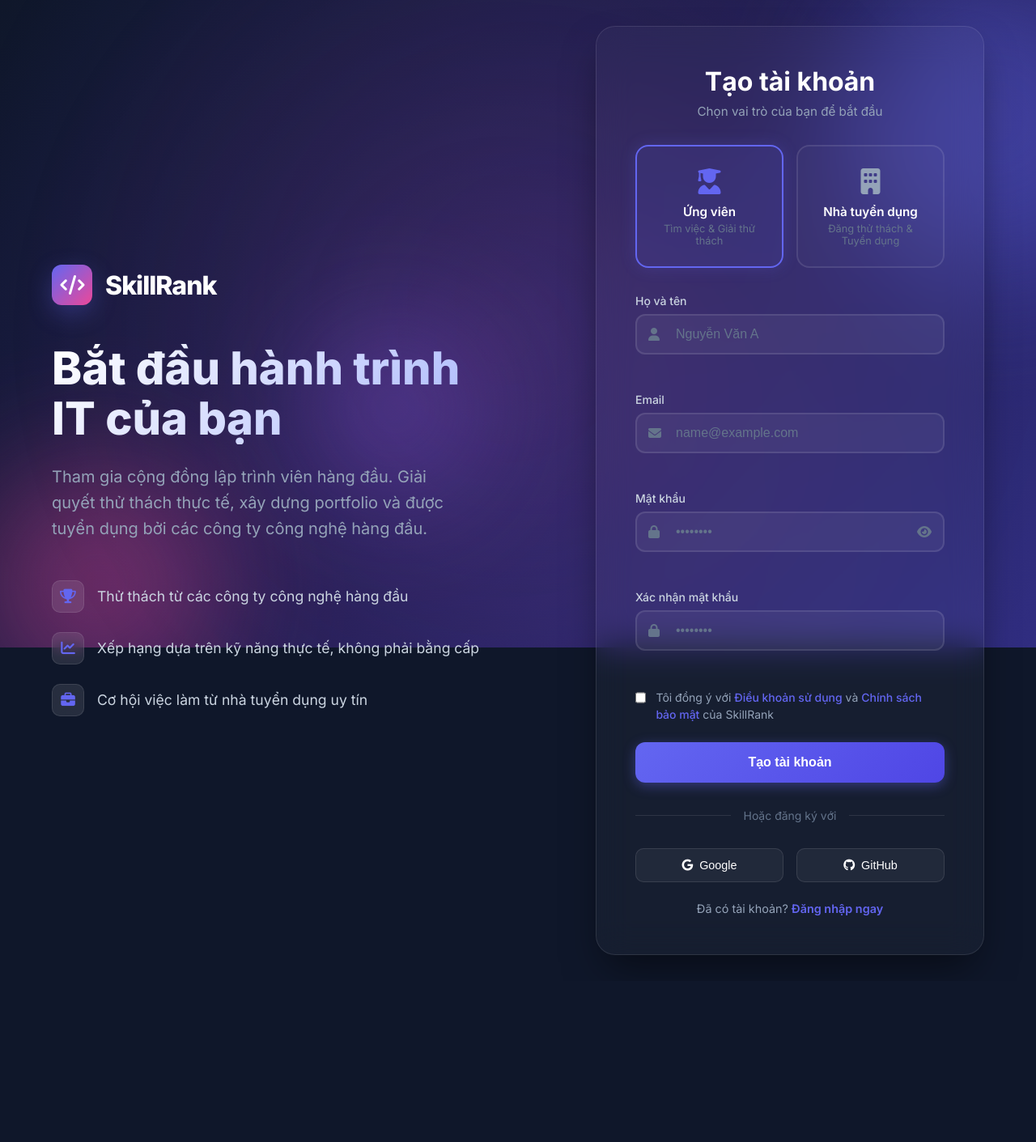
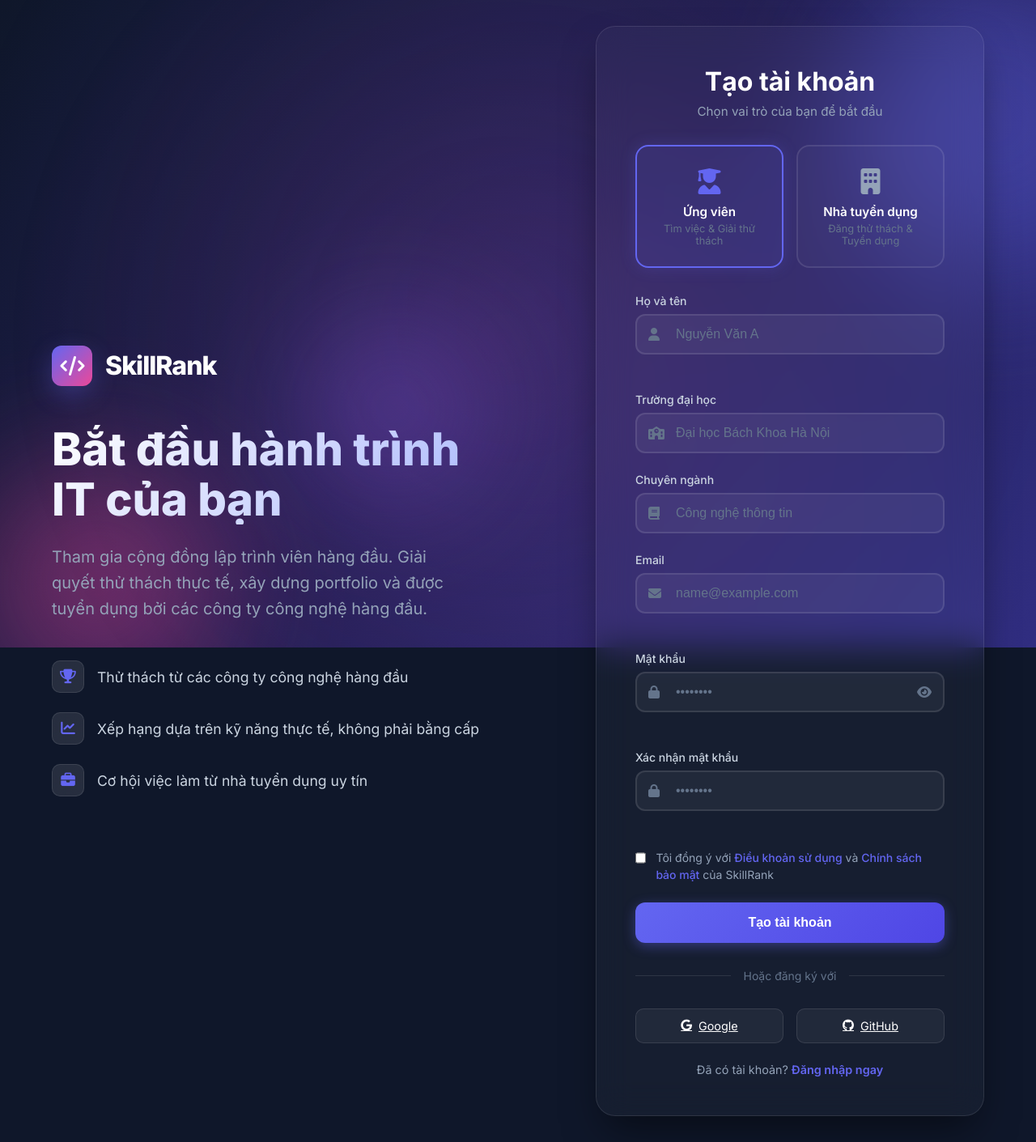
Before and after one commit to tuananh020400/skillrank, a Django app: page /register/ in a window 1280 px wide. Shown: the whole page at 81% size. Before the commit the page ends 1188 px from the top, so only its background shows below. Run offline with Django 4.2, Linux system fonts and the light colour scheme.

Commit message:
register for candidate ok

```diff
--- a/skillrank/apps/core/urls.py
+++ b/skillrank/apps/core/urls.py
@@ -5,4 +5,5 @@ urlpatterns = [
     path('', views.home, name='home'),
     path('login/', views.login_view, name='login'),
     path('register/', views.register_view, name='register'),
+    path('check-email/', views.check_email, name='check_email'),
 ]
--- a/skillrank/apps/core/views.py
+++ b/skillrank/apps/core/views.py
@@ -1,11 +1,60 @@
-from django.shortcuts import render
+from django.shortcuts import render, redirect
+from .models import Candidate, Company
+from django.contrib.auth.hashers import check_password, make_password
+from django.contrib import messages
+from django.http import JsonResponse
 
 # Create your views here.
 def home(request):
     return render(request, 'core/home.html')
 
 def login_view(request):
+    print("Login view accessed")
+    if request.method == 'POST':
+        id = request.POST.get('id')
+        email = request.POST.get('email')
+        password = request.POST.get('password')
+
+        print("Received login data - Email:", email, "Password:", password)
+        try:
+            candidate = Candidate.objects.get(email=email)
+            if check_password(password, candidate.password):
+                print("Login successful for email:", email)
+            else:
+                print("Invalid password for email:", email)
+                messages.error(request, 'Tài khoản hoặc mật khẩu không đúng')
+                return render(request, 'core/login.html', {'error': 'Tài khoản hoặc mật khẩu không đúng'})
+            return redirect('home')
+        except Candidate.DoesNotExist:
+            print("No candidate found with email:", email)
+            messages.error(request, 'Tài khoản hoặc mật khẩu không đúng')
+            return render(request, 'core/login.html', {'error': 'Tài khoản hoặc mật khẩu không đúng'})
     return render(request, 'core/login.html')
 
 def register_view(request):
-    return render(request, 'core/register.html')
+    if request.method == 'POST':
+        name = request.POST.get('fullName')
+        university = request.POST.get('university')
+        major = request.POST.get('major')
+        email = request.POST.get('email')
+        phone_number = request.POST.get('phone_number')
+        password = make_password(request.POST.get('password'))
+
+        print("Received registration data - Name:", name, "University:", university, "Major:", major, "Email:", email, "Phone Number:", phone_number)
+
+        if Candidate.objects.filter(email=email).exists() or Company.objects.filter(email=email).exists():
+            print("Email already exists:", email)
+            return render(request, 'core/register.html', {'error': 'Email already exists'})
+
+        candidate = Candidate(name=name, university=university, major=major, email=email, phone_number=phone_number, password=password)
+        candidate.save()
+        print("Candidate registered successfully with email:", email)
+        return redirect('login')
+    else:
+        return render(request, 'core/register.html')
+
+def check_email(request):
+    email = request.GET.get('email')
+    exists = Candidate.objects.filter(email=email).exists() or Company.objects.filter(email=email).exists()
+    print("Checking email:", email, "Exists:", exists)
+    return JsonResponse({'exists': exists})
--- a/skillrank/templates/core/register.html
+++ b/skillrank/templates/core/register.html
@@ -780,7 +780,15 @@
                 <p>Chọn vai trò của bạn để bắt đầu</p>
             </div>
 
-            <form id="registerForm">
+            <form id="registerForm" action="{% url 'register' %}" method="POST">
+                {% csrf_token %}
+                {% if messages %}
+                    {% for message in messages %}
+                        <div class="p-3 rounded-lg {% if message.tags == 'error' %}bg-red-100 text-red-700{% else %}bg-green-100 text-green-700{% endif %}">
+                            {{ message }}
+                        </div>
+                    {% endfor %}
+                {% endif %}
                 <!-- Role Selection -->
                 <div class="role-selector">
                     <label class="role-option">
@@ -805,16 +813,93 @@
                     </label>
                 </div>
 
+                <!-- Candidate Fields -->
+                <div id="candidateFields">
                     <!-- Full Name -->
                     <div class="form-group">
                         <label class="form-label">Họ và tên</label>
                         <div class="input-wrapper">
                             <i class="fas fa-user input-icon"></i>
-                        <input type="text" class="form-input" id="fullName" placeholder="Nguyễn Văn A" required>
+                            <input type="text" class="form-input" id="fullName" name="fullName" placeholder="Nguyễn Văn A">
                         </div>
                         <div class="validation-hint" id="nameHint">
                             <i class="fas fa-info-circle"></i>
                             <span>Tên phải có ít nhất 2 ký tự</span>
+                        </div>
+                    </div>
+
+                    <!-- University -->
+                    <div class="form-group">
+                        <label class="form-label">Trường đại học</label>
+                        <div class="input-wrapper">
+                            <i class="fas fa-school input-icon"></i>
+                            <input type="text" class="form-input" id="university" name="university" placeholder="Đại học Bách Khoa Hà Nội">
+                        </div>
+                    </div>
+
+                    <!-- Major -->
+                    <div class="form-group">
+                        <label class="form-label">Chuyên ngành</label>
+                        <div class="input-wrapper">
+                            <i class="fas fa-book input-icon"></i>
+                            <input type="text" class="form-input" id="major" name="major" placeholder="Công nghệ thông tin">
+                        </div>
+                    </div>
+                </div>
+
+                <!-- Company Fields -->
+                <div id="companyFields" style="display: none;">
+                    <!-- Company Name -->
+                    <div class="form-group">
+                        <label class="form-label">Tên công ty</label>
+                        <div class="input-wrapper">
+                            <i class="fas fa-building input-icon"></i>
+                            <input type="text" class="form-input" id="companyName" name="companyName" placeholder="Công ty TNHH ABC">
+                        </div>
+                        <div class="validation-hint" id="companyNameHint">
+                            <i class="fas fa-info-circle"></i>
+                            <span>Vui lòng nhập tên công ty</span>
+                        </div>
+                    </div>
+
+                    <!-- Industry -->
+                    <div class="form-group">
+                        <label class="form-label">Lĩnh vực</label>
+                        <div class="input-wrapper">
+                            <i class="fas fa-industry input-icon"></i>
+                            <input type="text" class="form-input" id="industry" name="industry" placeholder="Công nghệ, Fintech, v.v.">
+                        </div>
+                    </div>
+
+                    <!-- Tax Code -->
+                    <div class="form-group">
+                        <label class="form-label">Mã số thuế</label>
+                        <div class="input-wrapper">
+                            <i class="fas fa-file-invoice input-icon"></i>
+                            <input type="text" class="form-input" id="taxCode" name="taxCode" placeholder="0123456789">
+                        </div>
+                        <div class="validation-hint" id="taxCodeHint">
+                            <i class="fas fa-info-circle"></i>
+                            <span>Mã số thuế không hợp lệ</span>
+                        </div>
+                    </div>
+
+                    <!-- Website -->
+                    <div class="form-group">
+                        <label class="form-label">Website</label>
+                        <div class="input-wrapper">
+                            <i class="fas fa-globe input-icon"></i>
+                            <input type="url" class="form-input" id="website" name="website" placeholder="https://example.com">
+                        </div>
+                    </div>
+
+                    <!-- Phone -->
+                    <div class="form-group">
+                        <label class="form-label">Số điện thoại</label>
+                        <div class="input-wrapper">
+                            <i class="fas fa-phone input-icon"></i>
+                            <input type="tel" class="form-input" id="phone" name="phone" placeholder="0987654321">
+                        </div>
                     </div>
                 </div>
 
@@ -823,7 +908,7 @@
                     <label class="form-label">Email</label>
                     <div class="input-wrapper">
                         <i class="fas fa-envelope input-icon"></i>
-                        <input type="email" class="form-input" id="email" placeholder="name@example.com" required>
+                        <input type="email" class="form-input" id="email" name="email" placeholder="name@example.com" required>
                     </div>
                     <div class="validation-hint" id="emailHint">
                         <i class="fas fa-info-circle"></i>
@@ -836,7 +921,7 @@
                     <label class="form-label">Mật khẩu</label>
                     <div class="input-wrapper">
                         <i class="fas fa-lock input-icon"></i>
-                        <input type="password" class="form-input" id="password" placeholder="••••••••" required>
+                        <input type="password" class="form-input" id="password" name="password" placeholder="••••••••" required>
                         <i class="fas fa-eye password-toggle" id="togglePassword"></i>
                     </div>
                     <div class="strength-meter" id="strengthMeter">
@@ -853,7 +938,7 @@
                     <label class="form-label">Xác nhận mật khẩu</label>
                     <div class="input-wrapper">
                         <i class="fas fa-lock input-icon"></i>
-                        <input type="password" class="form-input" id="confirmPassword" placeholder="••••••••" required>
+                        <input type="password" class="form-input" id="confirmPassword" name="confirmPassword" placeholder="••••••••" required>
                     </div>
                     <div class="validation-hint" id="confirmHint">
                         <i class="fas fa-info-circle"></i>
@@ -880,18 +965,18 @@
             </div>
 
             <div class="social-login">
-                <button class="social-btn">
+                <a href="{% url 'login' %}" class="social-btn">
                     <i class="fab fa-google"></i>
                     <span>Google</span>
-                </button>
-                <button class="social-btn">
+                </a>
+                <a href="{% url 'login' %}" class="social-btn">
                     <i class="fab fa-github"></i>
                     <span>GitHub</span>
-                </button>
+                </a>
             </div>
 
             <div class="login-link">
-                Đã có tài khoản?<a href="#">Đăng nhập ngay</a>
+                Đã có tài khoản?<a href="{% url 'login' %}">Đăng nhập ngay</a>
             </div>
         </div>
     </div>
@@ -920,6 +1005,24 @@
         const strengthMeter = document.getElementById('strengthMeter');
         const strengthBar = document.getElementById('strengthBar');
 
+        // Role selection
+        const candidateFields = document.getElementById('candidateFields');
+        const companyFields = document.getElementById('companyFields');
+        const roleInputs = document.querySelectorAll('input[name="role"]');
+
+        // Toggle form fields based on selected role
+        roleInputs.forEach(input => {
+            input.addEventListener('change', (e) => {
+                if (e.target.value === 'candidate') {
+                    candidateFields.style.display = 'block';
+                    companyFields.style.display = 'none';
+                } else if (e.target.value === 'company') {
+                    candidateFields.style.display = 'none';
+                    companyFields.style.display = 'block';
+                }
+            });
+        });
+
         // Validation hints
         const nameHint = document.getElementById('nameHint');
         const emailHint = document.getElementById('emailHint');
@@ -945,6 +1048,8 @@
             const isValid = emailRegex.test(email.value);
             updateValidation(email, emailHint, isValid, 'Email hợp lệ', 'Email không hợp lệ');
         });
+
+        email.addEventListener('blur', checkEmailExists);
 
         password.addEventListener('input', () => {
             const value = password.value;
@@ -1002,42 +1107,26 @@
             }
         }
 
-        // Form submission
-        form.addEventListener('submit', async (e) => {
-            e.preventDefault();
-
-            // Validate all fields
+        async function checkEmailExists() {
+            const emailValue = email.value.trim();
+            if (emailValue === '' || !/^[^\s@]+@[^\s@]+\.[^\s@]+$/.test(emailValue)) {
+                return; // Không kiểm tra nếu email rỗng hoặc không hợp lệ
+            }
+            try {
+                const response = await fetch(`{% url 'check_email' %}?email=${encodeURIComponent(emailValue)}`);
+                const data = await response.json();
+                if (data.exists) {
+                    updateValidation(email, emailHint, false, '', 'Email đã được sử dụng');
+                } else {
+                    // Nếu không trùng, kiểm tra format lại
                     const emailRegex = /^[^\s@]+@[^\s@]+\.[^\s@]+$/;
-            const hasUpper = /[A-Z]/.test(password.value);
-            const hasLower = /[a-z]/.test(password.value);
-            const hasNumber = /[0-9]/.test(password.value);
-
-            const isNameValid = fullName.value.length >= 2;
-            const isEmailValid = emailRegex.test(email.value);
-            const isPasswordValid = password.value.length >= 8 && hasUpper && hasLower && hasNumber;
-            const isConfirmValid = password.value === confirmPassword.value;
-
-            if (!isNameValid || !isEmailValid || !isPasswordValid || !isConfirmValid) {
-                // Shake animation for error
-                form.style.animation = 'shake 0.5s';
-                setTimeout(() => {
-                    form.style.animation = '';
-                }, 500);
-                return;
+                    const isValid = emailRegex.test(emailValue);
+                    updateValidation(email, emailHint, isValid, 'Email hợp lệ', 'Email không hợp lệ');
                 }
-
-            // Simulate API call
-            submitBtn.classList.add('loading');
-            submitBtn.querySelector('span').textContent = 'Đang xử lý...';
-
-            // Simulate delay
-            await new Promise(resolve => setTimeout(resolve, 2000));
-
-            // Show success modal
-            submitBtn.classList.remove('loading');
-            submitBtn.querySelector('span').textContent = 'Tạo tài khoản';
-            document.getElementById('successModal').classList.add('active');
-        });
+            } catch (error) {
+                console.error('Lỗi kiểm tra email:', error);
+            }
+        }
 
         function closeModal() {
             document.getElementById('successModal').classList.remove('active');
```
Also changed, not shown: skillrank/templates/core/login.html (+7 -0 lines). Lines whose indentation alone changed are shown as unchanged.
